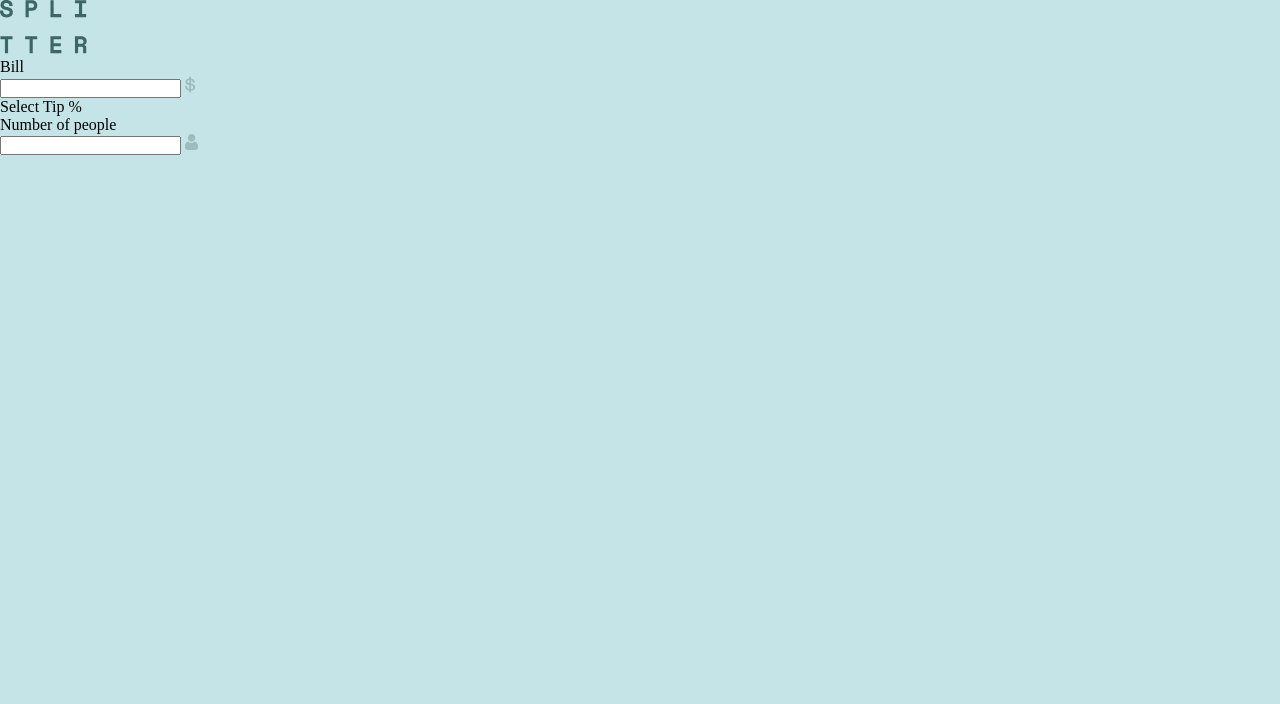
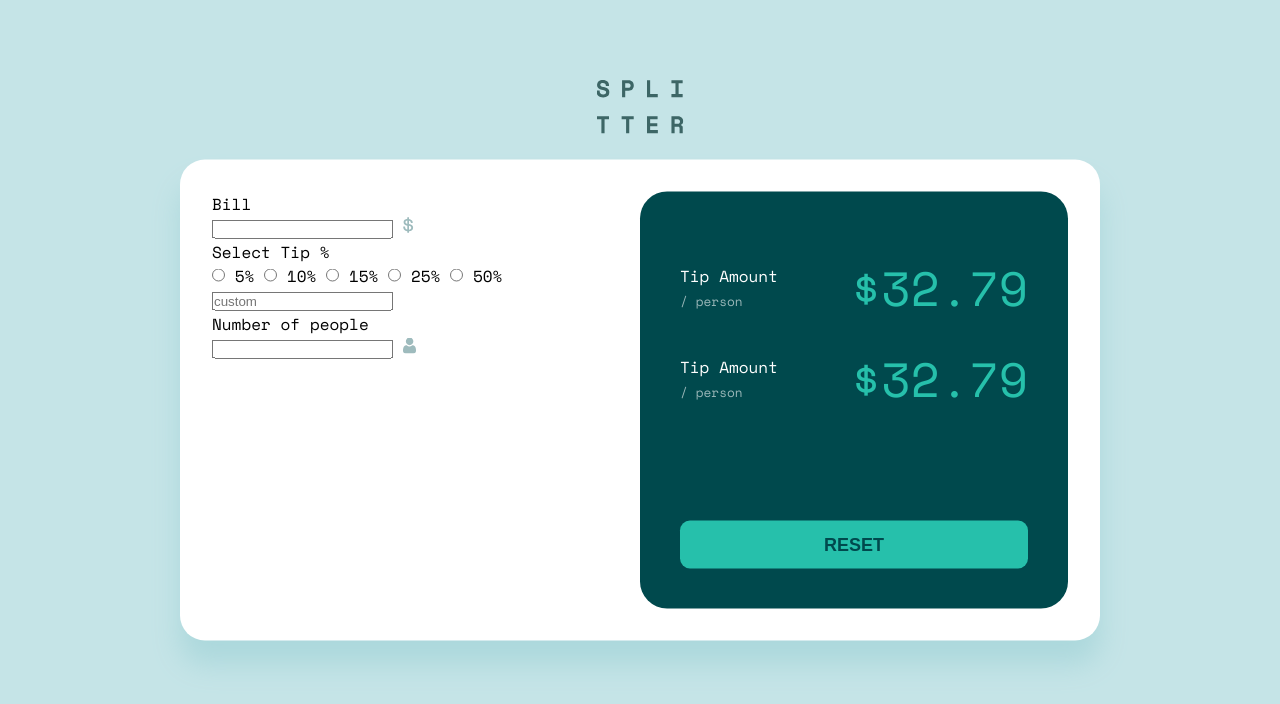
Before and after one commit to hassanahmadp/fem-tip-calc-junior, a plain HTML site: page index.html in a window 1280 px wide. Drawn offline with nearby package versions, Linux system fonts and the light colour scheme.

Commit message:
result desktop complete

```diff
--- /dev/null
+++ b/css/_result.scss
@@ -0,0 +1,40 @@
+.result {
+  position: relative;
+  background: color(result-back);
+  color: white;
+  padding: 40px;
+  min-height: 20rem;
+  &__amountShow {
+    display: flex;
+    justify-content: space-between;
+    align-items: center;
+    margin: 20px 0;
+  }
+}
+.title {
+  span:nth-last-child(1) {
+    opacity: 0.6;
+    font-size: 0.8rem;
+  }
+}
+
+button {
+  position: absolute;
+  background: color(primary);
+  border: none;
+  width: calc(100% - 80px);
+  bottom: 40px;
+  color: color(result-back);
+  font-weight: 700;
+  font-size: 18px;
+  height: 48px;
+  border-radius: 10px;
+}
+
+.amount {
+  span {
+    font-weight: 400;
+    font-size: 24px * 2;
+    color: color(primary);
+  }
+}
--- a/css/styles.scss
+++ b/css/styles.scss
@@ -2,7 +2,7 @@
 
 $colors: (
   primary: hsl(172, 67%, 45%),
-  very-dark-cyan: hsl(183, 100%, 15%),
+  result-back: hsl(183, 100%, 15%),
   dark-grayish-cyan-1: hsl(186, 14%, 43%),
   dark-grayish-cyan-2: hsl(184, 14%, 56%),
   back: hsl(185, 41%, 84%),
@@ -25,4 +25,36 @@ $colors: (
   width: 100vw;
   overflow: hidden;
   background: color(back);
+  min-height: 800px;
+  font-family: "Space Mono", monospace;
 }
+
+.logo {
+  position: absolute;
+  top: 10%;
+  left: 50%;
+  transform: translateX(-50%);
+}
+
+.tipCalculator {
+  position: absolute;
+  top: 50%;
+  left: 50%;
+  transform: translate(-50%, -50%);
+  padding: 32px;
+  width: 100%;
+  min-height: 481px;
+  max-width: 920px;
+  background: white;
+  box-shadow: 0 1.5rem 1.7rem hsl(185, 41%, 77%);
+  border-radius: 25px;
+  display: flex;
+  flex-wrap: wrap;
+}
+section {
+  flex: 1 1 300px;
+  border-radius: 27px;
+}
+
+@import "./result";
+@import "./calc";
--- a/index.html
+++ b/index.html
@@ -11,8 +11,10 @@
   <body>
     <div class="bodyClone">
       <img src="./images/logo.svg" alt="logo" class="logo" />
+
       <div class="tipCalculator">
         <section class="calculator">
+          <main>
             <div class="inputs">
               <label for="#bill">Bill</label>
               <div class="input-cont">
@@ -20,9 +22,21 @@
                 <img src="./images/icon-dollar.svg" alt="icon dollar" />
               </div>
             </div>
-
             <div class="inputs">
               <label for="#stp">Select Tip %</label>
+              <div class="radio-inputs">
+                <input type="radio" name="tip-percentage" id="5%" value="5" />
+                <label for="5%">5%</label>
+                <input type="radio" name="tip-percentage" id="10%" value="10" />
+                <label for="10%">10%</label>
+                <input type="radio" name="tip-percentage" id="15%" value="15" />
+                <label for="15%">15%</label>
+                <input type="radio" name="tip-percentage" id="25%" value="25" />
+                <label for="25%">25%</label>
+                <input type="radio" name="tip-percentage" id="50%" value="50" />
+                <label for="50%">50%</label>
+                <input type="number" placeholder="custom" />
+              </div>
             </div>
             <div class="inputs">
               <label for="#nop">Number of people</label>
@@ -31,8 +45,29 @@
                 <img src="./images/icon-person.svg" alt="icon person" />
               </div>
             </div>
+          </main>
         </section>
-        <section class="result"></section>
+        <section class="result">
+          <main>
+            <div class="result__amountShow">
+              <div class="title">
+                <span>Tip Amount</span>
+                <br />
+                <span>/ person</span>
+              </div>
+              <div class="amount"><span>$32.79</span></div>
+            </div>
+            <div class="result__amountShow">
+              <div class="title">
+                <span>Tip Amount</span>
+                <br />
+                <span>/ person</span>
+              </div>
+              <div class="amount"><span>$32.79</span></div>
+            </div>
+            <button class="result__reset">RESET</button>
+          </main>
+        </section>
       </div>
     </div>
   </body>
```
Also changed, not shown: css/_calc.scss (added), css/styles.css, 1 other file. Lines whose indentation alone changed are shown as unchanged.
